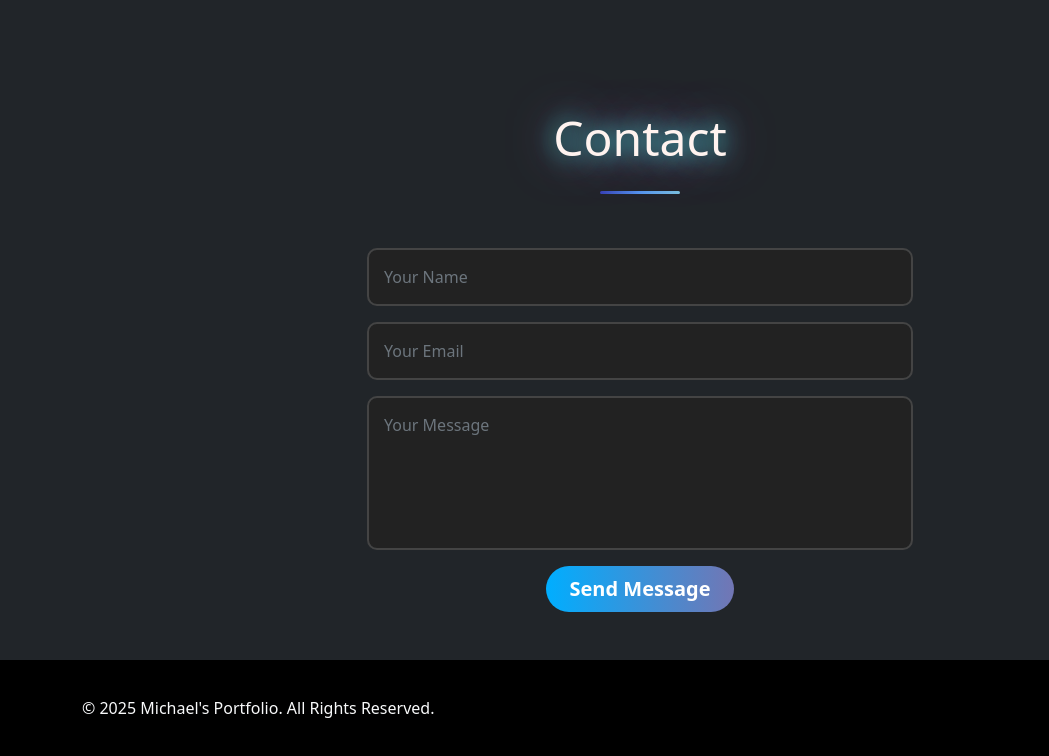
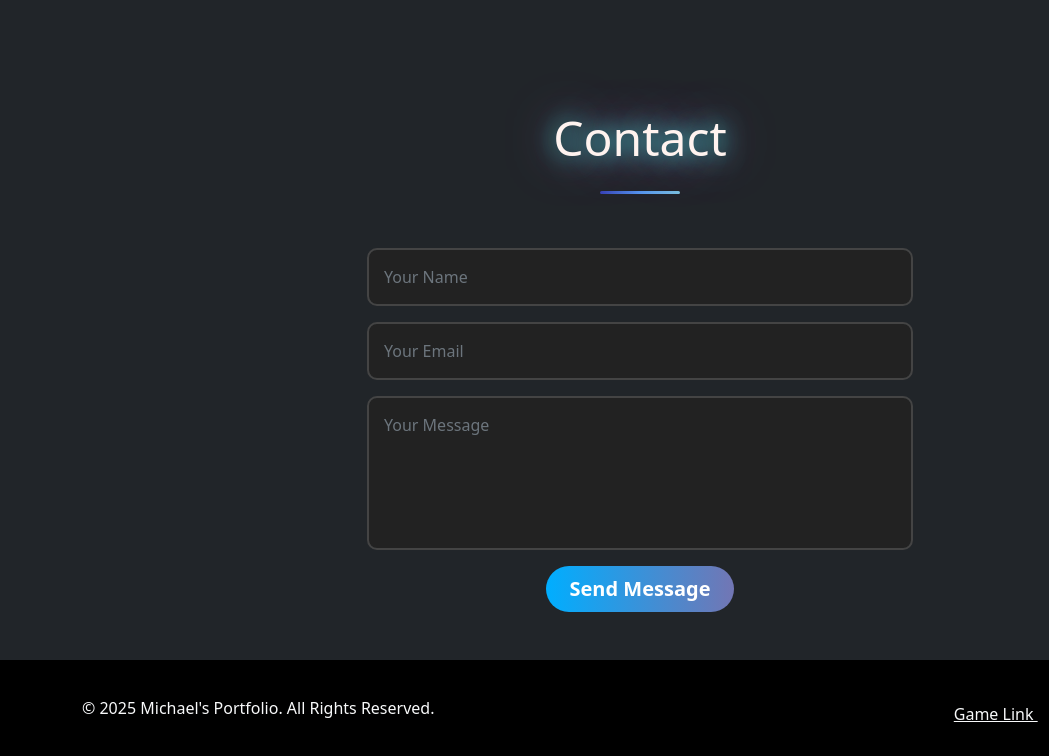
Before and after one commit to Michael-Volpe/Super-Updated-Portfolio, a plain HTML site: page index.html in a window 1280 px wide. Shown: the part 3954-4710 px from the top of the page, 0-1049 px from the left. Drawn offline with nearby package versions, Linux system fonts and the light colour scheme; some packages are replaced by stand-ins of ours; a script that the page names is missing.

Commit message:
Fix HTML formatting and structure

```diff
--- a/index.html
+++ b/index.html
@@ -292,6 +292,13 @@ June 2022 - Present
                 <p class="mb-0">&copy; 2025 Michael's Portfolio. All Rights Reserved.</p>
             </div>
             <div class="col-md-6 text-md-end text-center">
+
+                <!-- Game Link -->
+                <a href="https://michael-volpe.github.io/Shape-Escape-V2/" target="_blank" class="text-light mx-2">
+                    Game Link
+                </a>
+
+                <!-- Icons -->
                 <a href="https://github.com/Michael-Volpe" target="_blank" class="text-light mx-2">
                     <i class="bi bi-github fs-2"></i>
                 </a>
```
